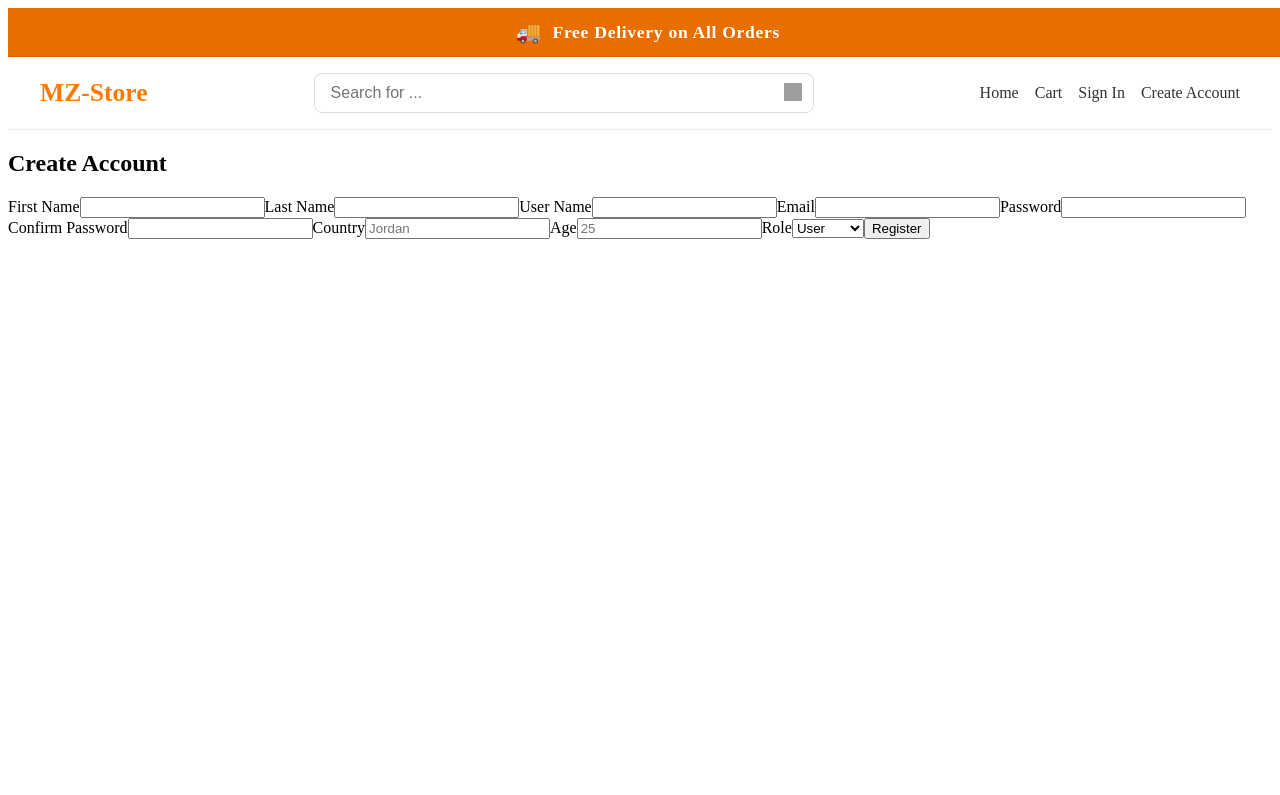
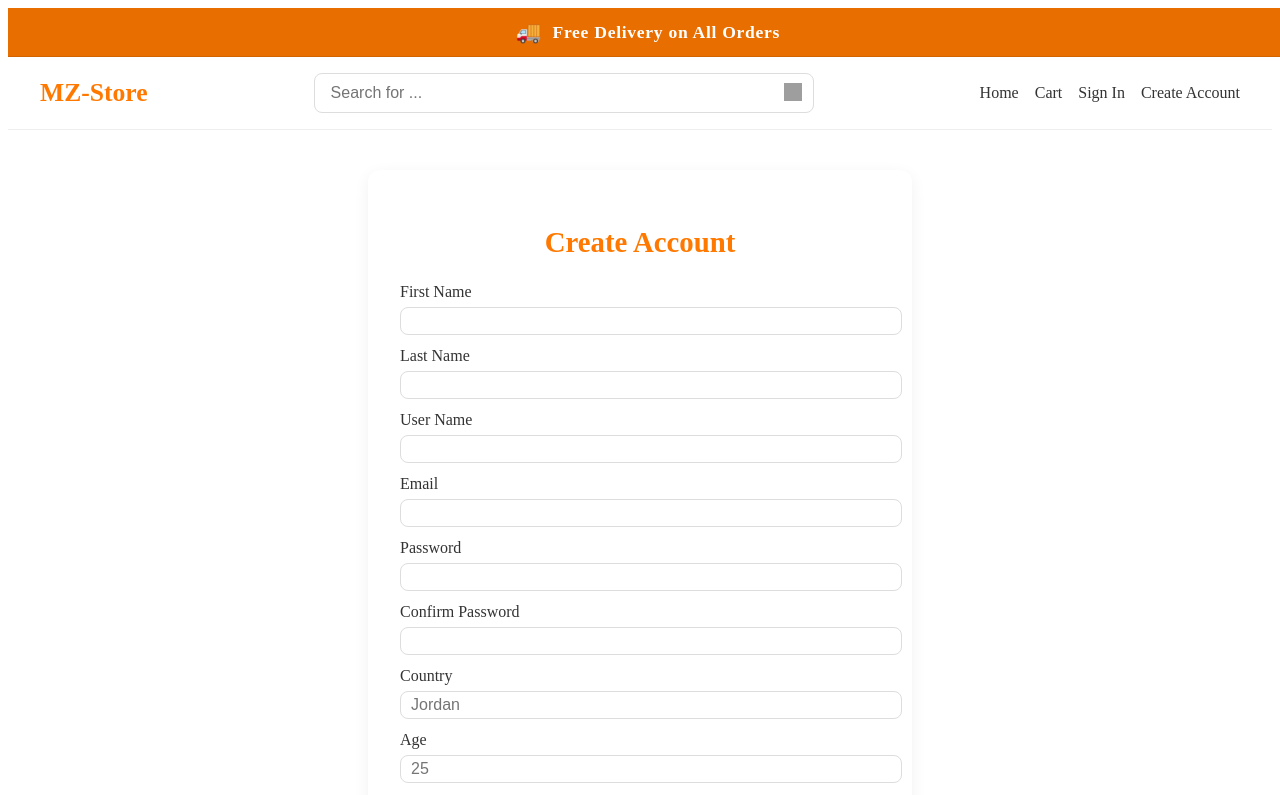
Before and after one commit to C14-MohmadZiad/MERAKI_Academy_Project_4, a React (Vite) app in the folder frontend/: page /register in a window 1280 px wide. Shown: the top 795 px of the page. Built offline with nearby package versions, Linux system fonts and the light colour scheme; grey boxes are pictures that could not be loaded.

Commit message:
design Register

```diff
--- a/frontend/src/pages/Register/index.jsx
+++ b/frontend/src/pages/Register/index.jsx
@@ -47,9 +47,7 @@ const Register = () => {
 
       console.log("Register response:", res.data);
 
-
       loginUser(res.data.token);
-
 
       if (role === "provider") {
         navigate("/request-provider");
@@ -68,7 +66,7 @@ const Register = () => {
       <h2>Create Account</h2>
       {error && <p className="error">{error}</p>}
 
-      <form onSubmit={handleSubmit}>
+      <form className="register-form" onSubmit={handleSubmit}>
         <label>
           First Name
           <input
--- a/frontend/src/pages/Register/style.css
+++ b/frontend/src/pages/Register/style.css
@@ -0,0 +1,61 @@
+.register-page {
+  max-width: 480px;
+  margin: 40px auto;
+  padding: 32px;
+  background-color: #fff;
+  border-radius: 12px;
+  box-shadow: 0 4px 16px rgba(0, 0, 0, 0.06);
+}
+.register-page h2 {
+  text-align: center;
+  color: #ff7900;
+  margin-bottom: 24px;
+  font-size: 1.8rem;
+}
+.register-form label {
+  display: block;
+  margin-bottom: 12px;
+  font-weight: 500;
+  color: #333;
+}
+.register-form input,
+.register-form select {
+  width: 100%;
+  padding: 4px 10px;
+  margin-top: 6px;
+  border: 1px solid #ddd;
+  border-radius: 8px;
+  font-size: 1rem;
+  transition: border 0.3s ease;
+}
+.register-form input:focus,
+.register-form select:focus {
+  border-color: #ff7900;
+  outline: none;
+  box-shadow: 0 0 6px rgba(255, 121, 0, 0.2);
+}
+.register-form button {
+  width: 100%;
+  padding: 14px;
+  background-color: #ff7900;
+  color: #fff;
+  font-weight: 600;
+  border: none;
+  border-radius: 8px;
+  font-size: 1rem;
+  margin-top: 18px;
+  cursor: pointer;
+  transition: background 0.3s ease;
+}
+.register-form button:hover {
+    background-color: #e86e00;
+  }
+  .error {
+    color: hsl(6, 100%, 48%);
+    background: #ffe9e9;
+    padding: 10px 14px;
+    margin-bottom: 16px;
+    border-left: 4px solid hsl(6, 100%, 51%);
+    border-radius: 4px;
+    font-size: 0.95rem;
+  }
```
